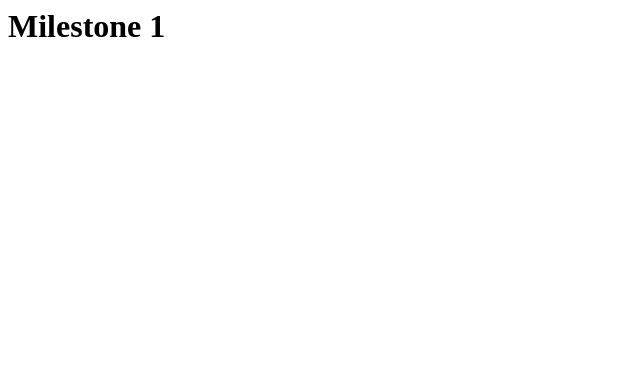
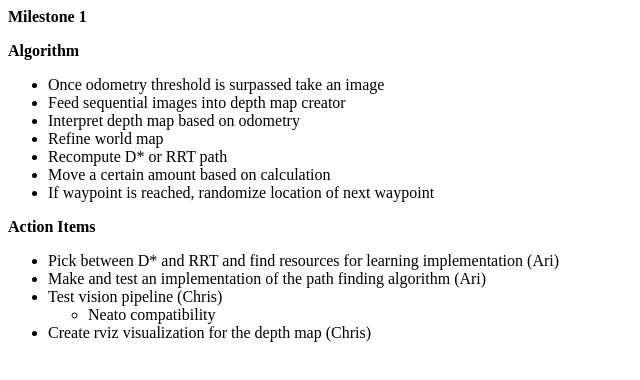
Before and after one commit to AriB2003/neato-temple-run, a plain HTML site: page index.html in a window 1280 px wide. Shown: the whole page, without its empty margins (0-640 px from the left). Drawn offline with Linux system fonts and the light colour scheme.

Commit message:
Update index.html

```diff
--- a/index.html
+++ b/index.html
@@ -1 +1,37 @@
-<h1>Milestone 1</h1>
+<strong>Milestone 1</strong>
+</p>
+<p>
+<strong>Algorithm</strong>
+</p>
+<ul>
+
+<li>Once odometry threshold is surpassed take an image</li>
+
+<li>Feed sequential images into depth map creator</li>
+
+<li>Interpret depth map based on odometry</li>
+
+<li>Refine world map</li>
+
+<li>Recompute D* or RRT path</li>
+
+<li>Move a certain amount based on calculation</li>
+
+<li>If waypoint is reached, randomize location of next waypoint</li>
+</ul>
+<p>
+<strong>Action Items</strong>
+</p>
+<ul>
+
+<li>Pick between D* and RRT and find resources for learning implementation (Ari)</li>
+
+<li>Make and test an implementation of the path finding algorithm (Ari)</li>
+
+<li>Test vision pipeline (Chris)</li>
+<ul>
+
+<li>Neato compatibility</li>
+</ul>
+
+<li>Create rviz visualization for the depth map (Chris)
```
